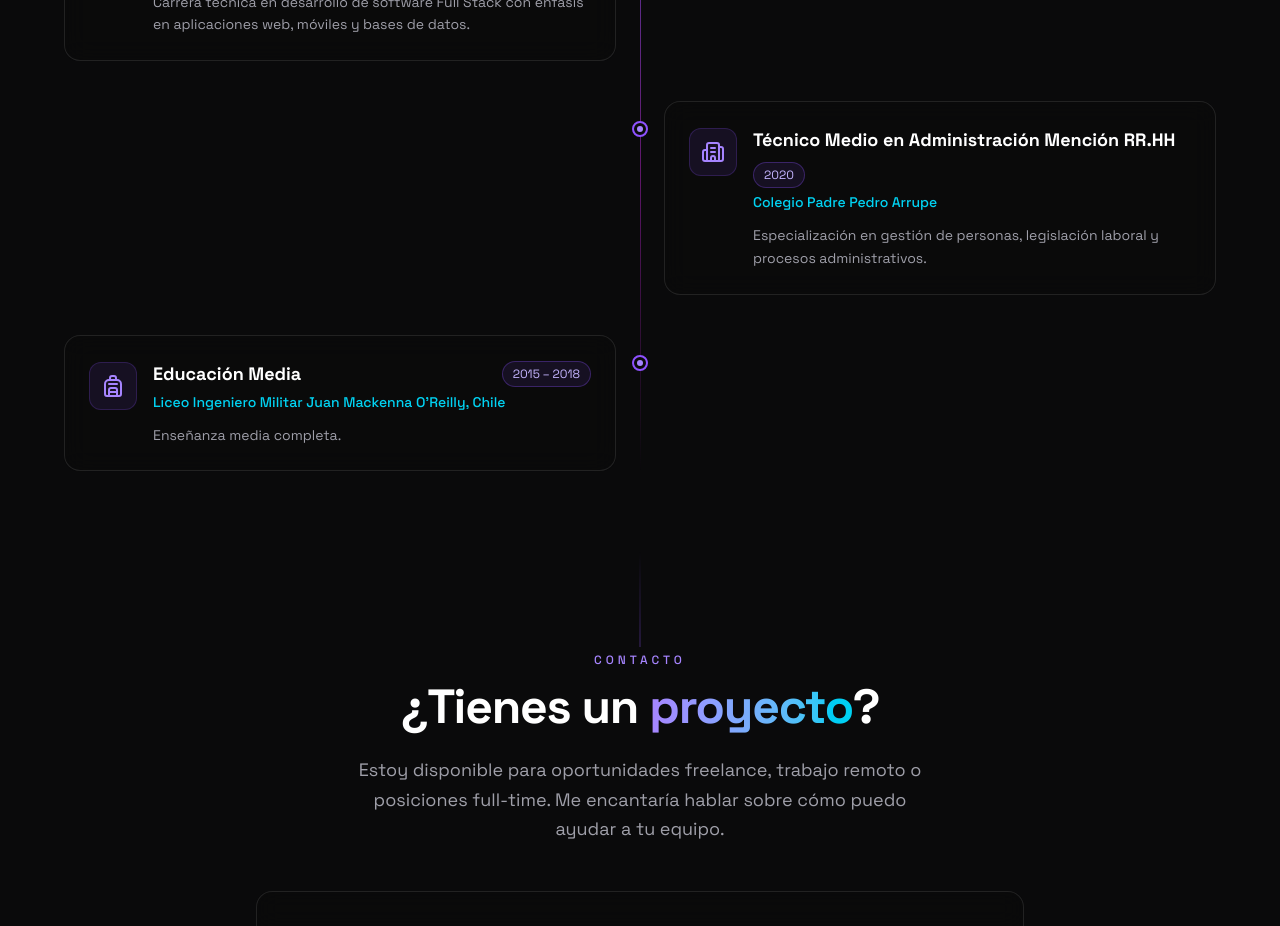
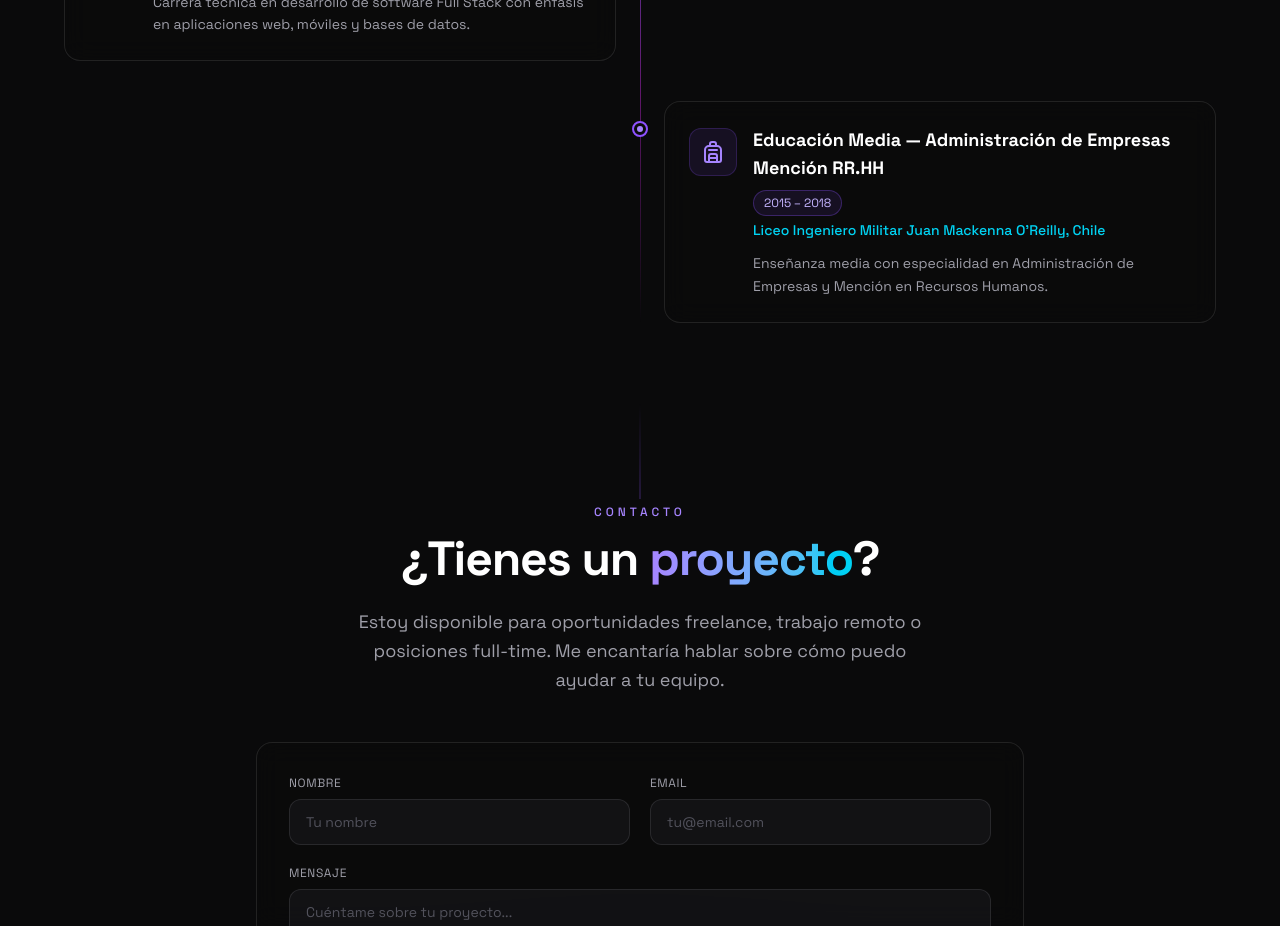
Before and after one commit to cristian102711/portfolio-cristian, a Next.js app: page / in a window 1280 px wide. Shown: the part 5580-6506 px from the top of the page. Built offline with nearby package versions, Linux system fonts and the light colour scheme.

Commit message:
Clean education: 2 entries, enrich Liceo with RR.HH mention

```diff
--- a/src/data/projects.ts
+++ b/src/data/projects.ts
@@ -83,17 +83,10 @@ export const education: Education[] = [
     icon: 'graduation',
   },
   {
-    degree: 'Técnico Medio en Administración Mención RR.HH',
-    institution: 'Colegio Padre Pedro Arrupe',
-    period: '2020',
-    description: 'Especialización en gestión de personas, legislación laboral y procesos administrativos.',
-    icon: 'school',
-  },
-  {
-    degree: 'Educación Media',
+    degree: 'Educación Media — Administración de Empresas Mención RR.HH',
     institution: "Liceo Ingeniero Militar Juan Mackenna O'Reilly, Chile",
     period: '2015 – 2018',
-    description: 'Enseñanza media completa.',
+    description: 'Enseñanza media con especialidad en Administración de Empresas y Mención en Recursos Humanos.',
     icon: 'backpack',
   },
 ]
```
